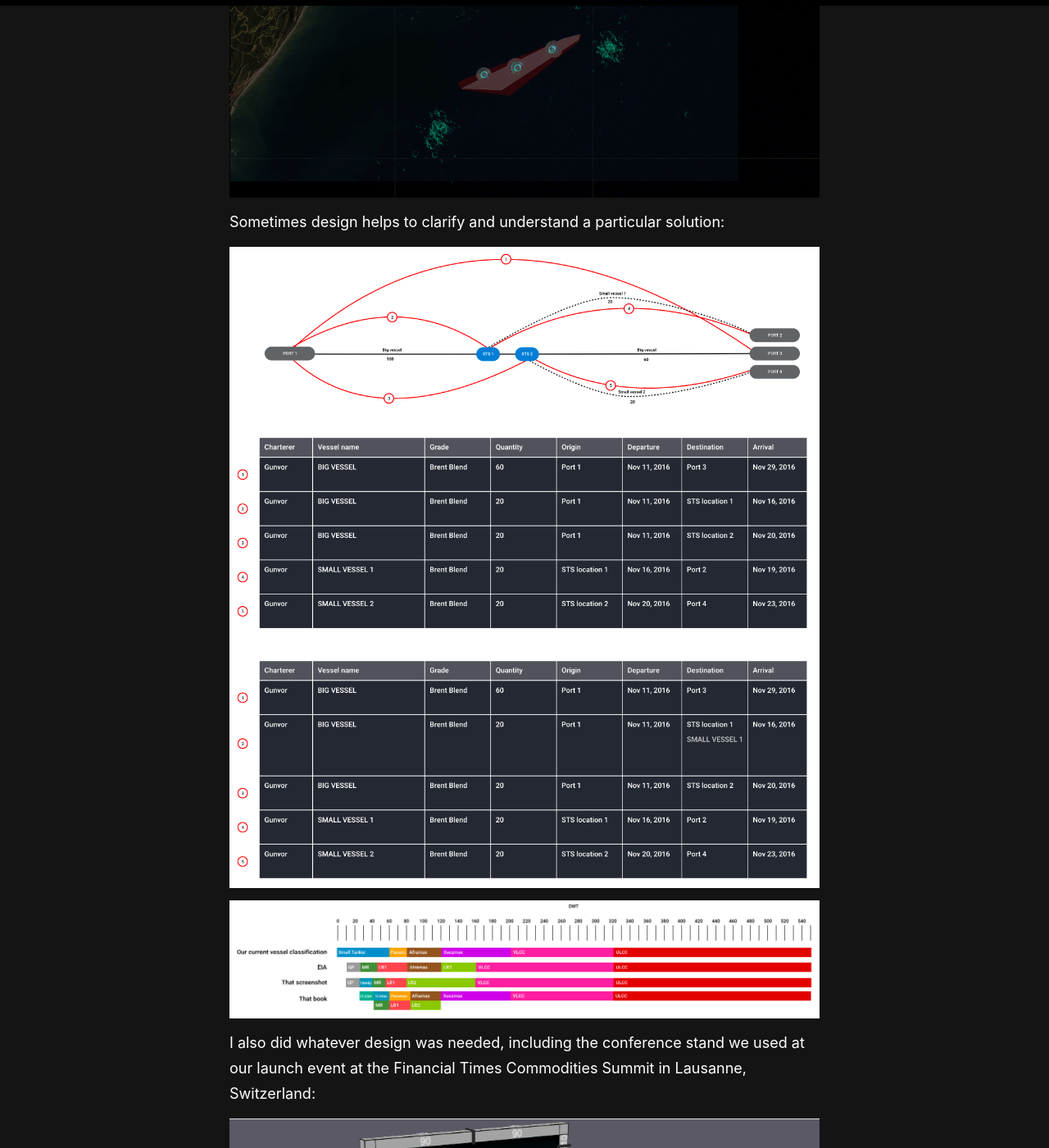
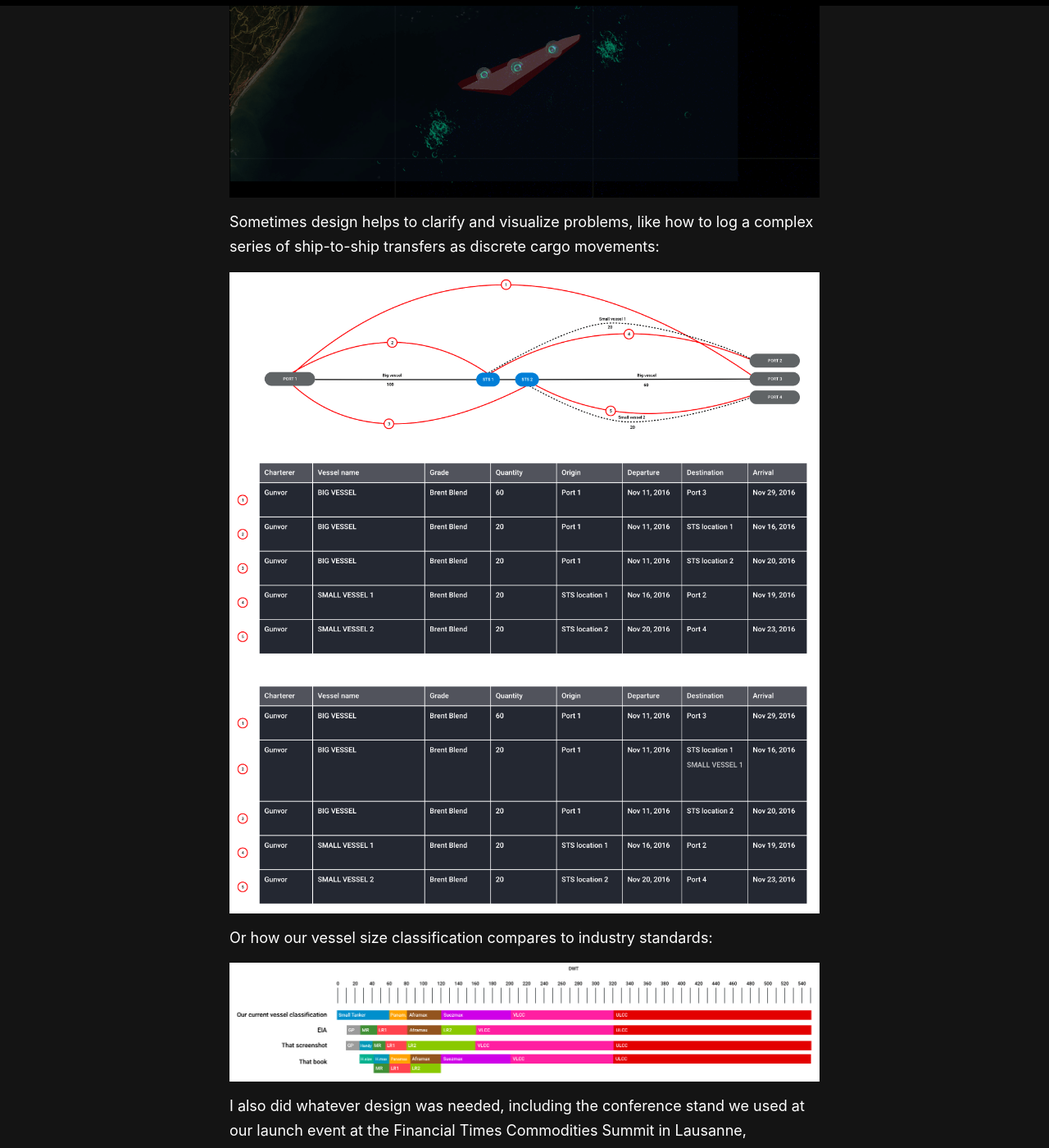
Before and after one commit to Salvar/salvar.github.io, a Jekyll site: the page built from _posts/2016-02-01-Vortexa.md, in a window 1280 px wide and 1400 px high, scrolled down 13670 px. Shown: the whole window at 82% size. Built offline with Jekyll 4.4.1, drawn with Linux system fonts in a browser that asks for light colours.

Commit message:
Update 2016-02-01-Vortexa.md

```diff
--- a/_posts/2016-02-01-Vortexa.md
+++ b/_posts/2016-02-01-Vortexa.md
@@ -84,9 +84,11 @@ Another part of my job was fine-tuning the results of our algorithms that scanne
 
 ![image-title](/images/overlay.png)
 
-Sometimes design helps to clarify and understand a particular solution:
+Sometimes design helps to clarify and visualize problems, like how to log a complex series of ship-to-ship transfers as discrete cargo movements:
 
 ![image-title](/images/sts.png)
+
+Or how our vessel size classification compares to industry standards:
 
 ![image-title](/images/vlcc.png)
 
```
